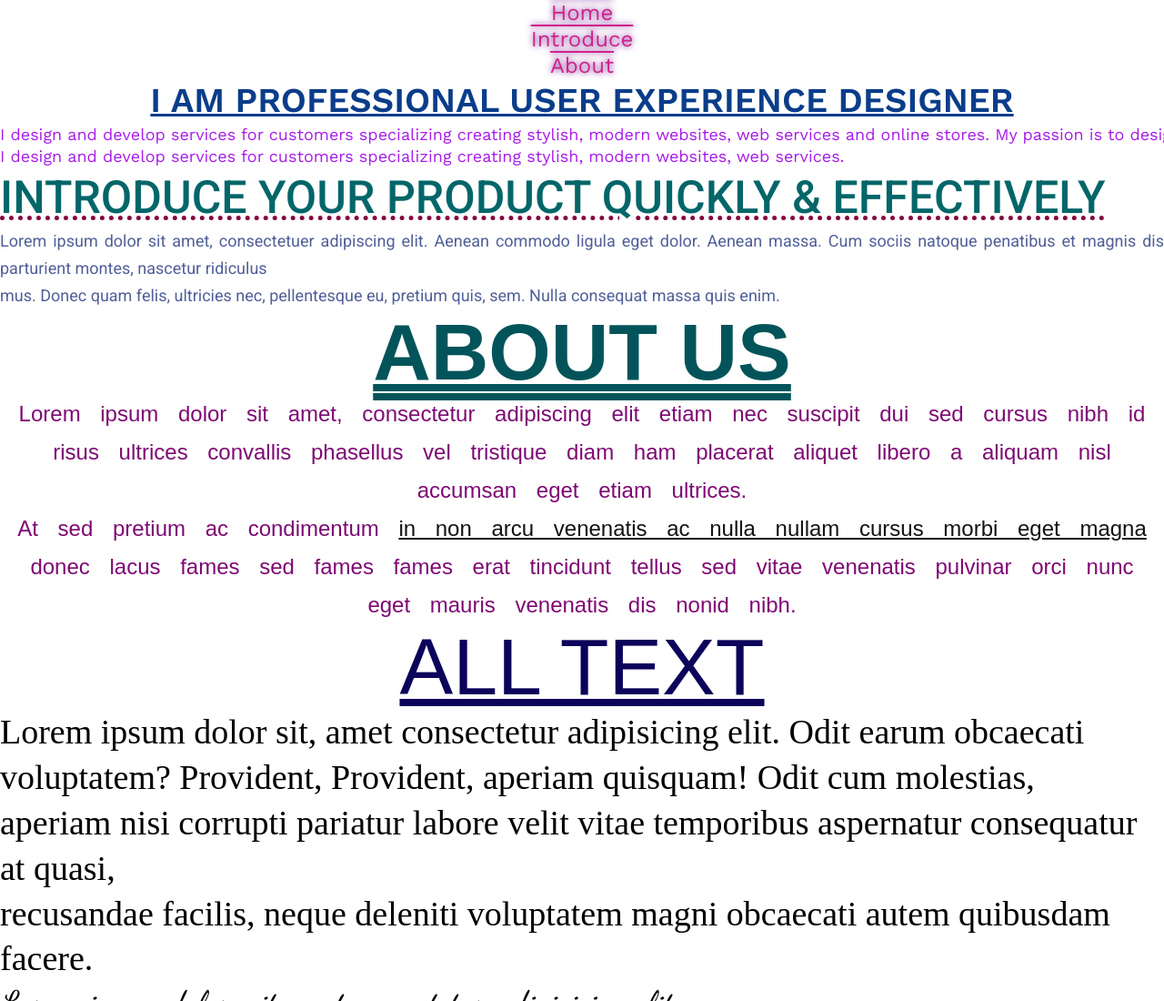
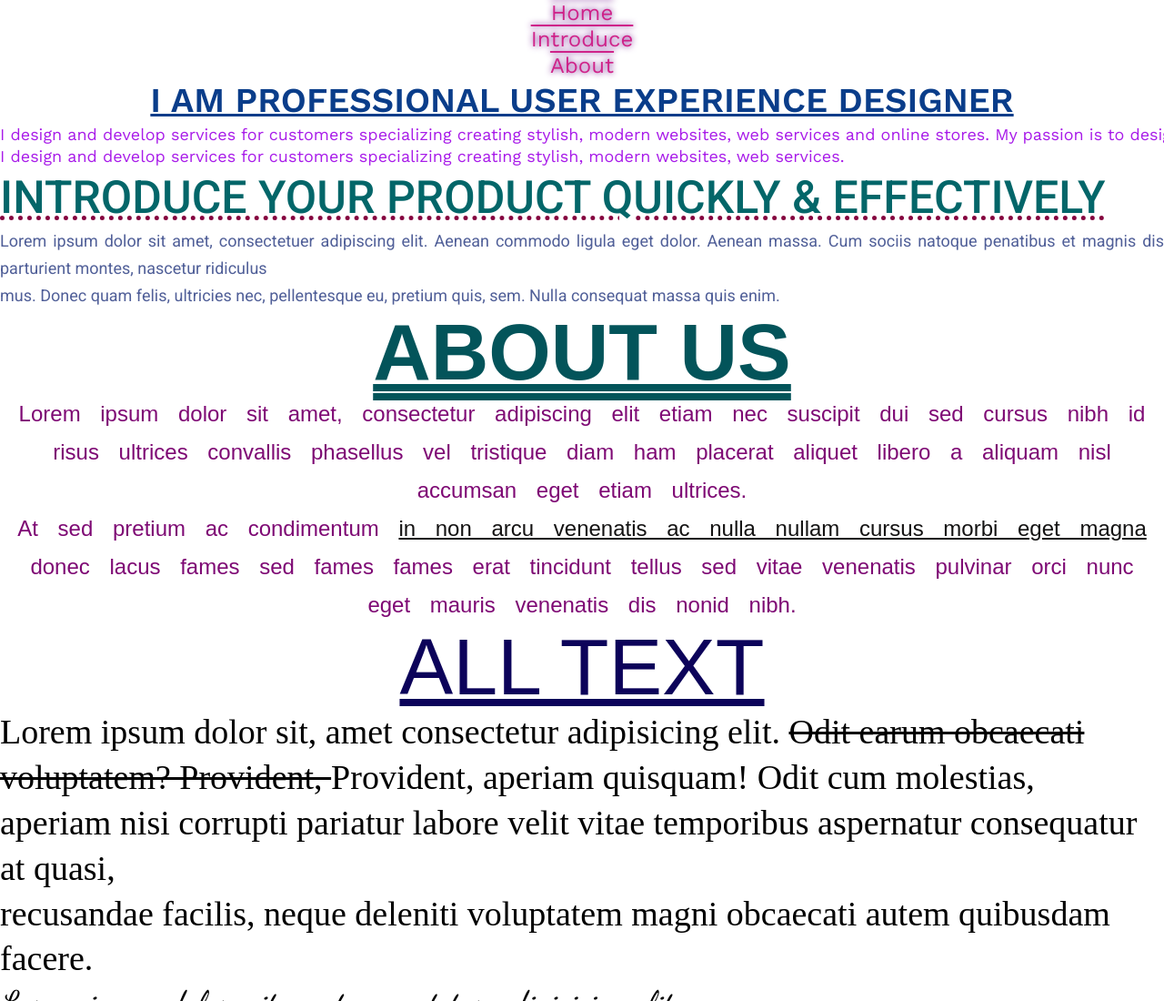
Before and after one commit to Alex-Green-Oleksiy/lessons, a plain HTML site: page lesson_04/index.html in a window 1280 px wide. Shown: the top 1100 px of the page at 91% size. Drawn offline with nearby package versions, Linux system fonts and the light colour scheme; a web font is replaced by a local one.

Commit message:
Update style.css

```diff
--- a/lesson_04/css/style.css
+++ b/lesson_04/css/style.css
@@ -93,7 +93,7 @@ color: #0c035a;
     font-size: 38px;
     line-height: 1.31;
 
-  .two span{
+  .pieces{
     text-decoration:line-through;
    }
 
```
